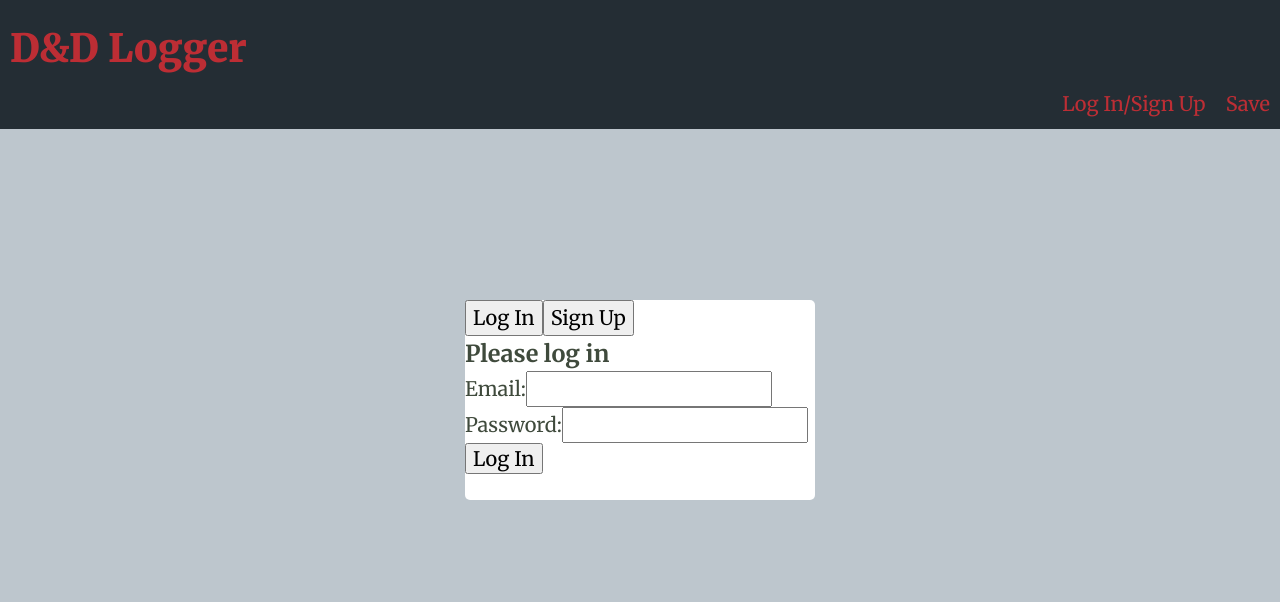
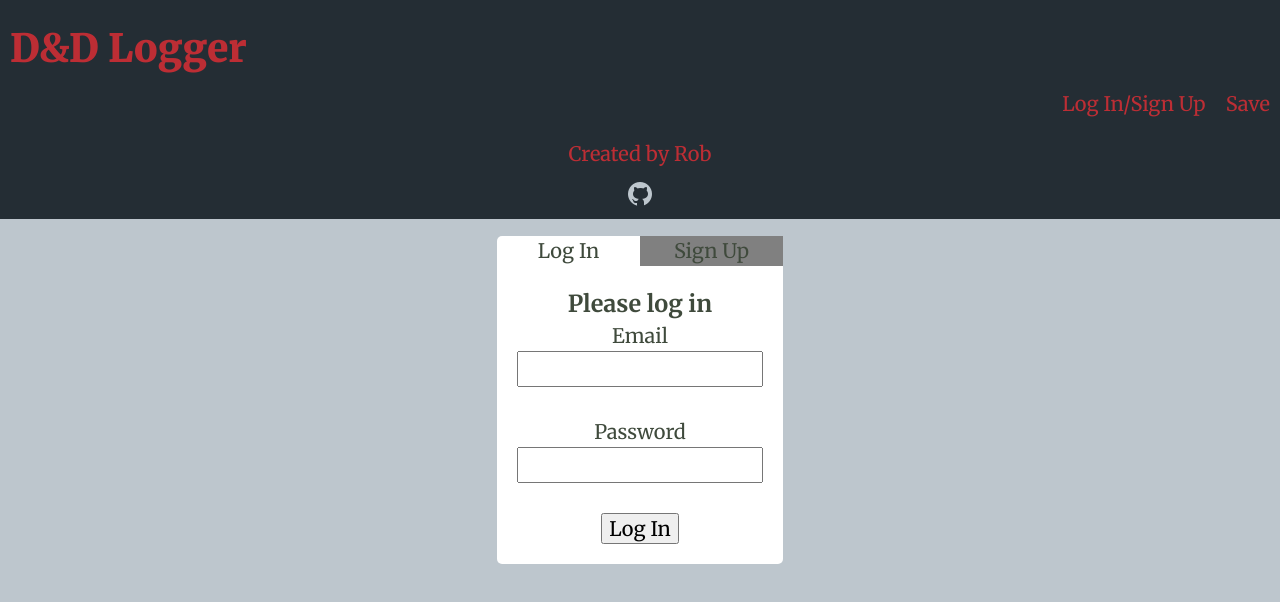
Before and after one commit to RobLR/dndlogger, a React (Create React App) app: page /login in a window 1280 px wide. Shown: the top 602 px of the page. Built offline with nearby package versions, Linux system fonts and the light colour scheme.

Commit message:
- Basic styling complete

```diff
--- a/src/App.js
+++ b/src/App.js
@@ -8,6 +8,7 @@ import Homepage from './pages/home';
 import Header from './components/header';
 import UserAuthentication from './pages/userAuth';
 import { useEffect } from 'react';
+import Footer from './components/footer';
 
 function App() {
 	// Loads all of the userdata from local storage so that I can use it. Probably not needed if you have a proper backend and could just pull down the specific users data.
@@ -145,6 +146,7 @@ function App() {
 				/>
 			</Routes>
 			<Outlet />
+			<Footer />
 		</div>
 	);
 }
--- /dev/null
+++ b/src/components/footer.js
@@ -0,0 +1,10 @@
+export default function Footer() {
+	return (
+		<div className="footer">
+			<p>Created by Rob</p>
+			<a className="link" href="https://github.com/RobLR/dndlogger">
+				<img src={require('./github.png')} alt="Github" />
+			</a>
+		</div>
+	);
+}
--- a/src/components/form.js
+++ b/src/components/form.js
@@ -7,8 +7,6 @@ export default function NewLogForm(props) {
 	const [input, setInput] = useState({
 		sessionId: props.currentUserData.currentId,
 	});
-	const [valid, setValid] = useState(false);
-	const [saved, setSaved] = useState(false);
 	let dummyUserData = { ...props.currentUserData };
 
 	const handleInputChange = (e) =>
@@ -17,32 +15,17 @@ export default function NewLogForm(props) {
 			[e.currentTarget.name]: e.currentTarget.value,
 		});
 
-	// TODO
-	const checkValidation = () => {
-		return true;
-	};
-
 	const handleSubmit = (e) => {
 		e.preventDefault();
-		setSaved(true);
-		setValid(checkValidation()); //Need to change, currently making you have to click save twice because it takes time for state to update.
-		if (valid) {
-			dummyUserData.logs.push(input);
-			dummyUserData.currentId += 1;
-			props.setCurrentUserData(dummyUserData);
-			props.updateUserData();
-			navigate(`/${input.sessionId}`);
-		}
+		dummyUserData.logs.push(input);
+		dummyUserData.currentId += 1;
+		props.setCurrentUserData(dummyUserData);
+		props.updateUserData();
+		navigate(`/${input.sessionId}`);
 	};
 
 	return (
 		<form action="" onSubmit={handleSubmit}>
-			{saved && !valid && (
-				<span>
-					This name and date combination already exists. Please enter a
-					different combination.
-				</span>
-			)}
 			<label>
 				Session Name:
 				<input
--- a/src/components/login.js
+++ b/src/components/login.js
@@ -34,12 +34,12 @@ export default function Login(props) {
 	};
 
 	return (
-		<main>
+		<div className="authForm">
 			<h3>Please log in</h3>
-			{errorMessage && <p>{errorMessage}</p>}
+			{errorMessage && <p className="errorMessage">{errorMessage}</p>}
 			<form onSubmit={handleLogin}>
 				<label>
-					Email:
+					Email <br />
 					<input
 						required
 						type="email"
@@ -47,8 +47,9 @@ export default function Login(props) {
 						onChange={handleInputChange}
 					/>
 				</label>
+				<br />
 				<label>
-					Password:
+					Password <br />
 					<input
 						required
 						type="password"
@@ -56,8 +57,9 @@ export default function Login(props) {
 						onChange={handleInputChange}
 					/>
 				</label>
+				<br />
 				<input type="submit" value="Log In" />
 			</form>
-		</main>
+		</div>
 	);
 }
--- a/src/components/signup.js
+++ b/src/components/signup.js
@@ -46,12 +46,12 @@ export default function Signup(props) {
 	};
 
 	return (
-		<div>
+		<div className="authForm">
 			<h3>Please enter your details</h3>
-			{errorMessage && <p>{errorMessage}</p>}
+			{errorMessage && <p className="errorMessage">{errorMessage}</p>}
 			<form onSubmit={handleSignup}>
 				<label>
-					Email address:{' '}
+					Email address <br />
 					<input
 						required
 						type="email"
@@ -59,8 +59,9 @@ export default function Signup(props) {
 						onChange={handleInputChange}
 					/>
 				</label>
+				<br />
 				<label>
-					Username:{' '}
+					Username <br />
 					<input
 						required
 						type="text"
@@ -68,8 +69,9 @@ export default function Signup(props) {
 						onChange={handleInputChange}
 					/>
 				</label>
+				<br />
 				<label>
-					Choose a password:{' '}
+					Choose a password <br />
 					<input
 						required
 						type="password"
@@ -77,8 +79,9 @@ export default function Signup(props) {
 						onChange={handleInputChange}
 					/>
 				</label>
+				<br />
 				<label>
-					Repeat password:{' '}
+					Repeat password <br />
 					<input
 						required
 						type="password"
@@ -86,6 +89,7 @@ export default function Signup(props) {
 						onChange={handleInputChange}
 					/>
 				</label>
+				<br />
 				<input type="submit" value="Sign Up!" />
 			</form>
 		</div>
--- a/src/pages/home.js
+++ b/src/pages/home.js
@@ -3,10 +3,19 @@ import { Link } from 'react-router-dom';
 export default function Homepage() {
 	return (
 		<main>
-			<img src="" alt="" />
+			{/* <img
+				className="backgroundImg"
+				src={require('./resized-DNDNotes2.webp')}
+				alt="d&d notes"
+			/> */}
 			<h2>Welcome!</h2>
-			<p>This is a simple program aimed at keeping track of D&D sessions</p>
-			<Link to="/newlog">Get Started!</Link>
+			<p>
+				This is a simple program aimed at keeping track of D&D sessions. Start
+				by creating a new account and then making some logs.
+			</p>
+			<Link className="start" to="/newlog">
+				Get Started!
+			</Link>
 		</main>
 	);
 }
--- a/src/pages/log.js
+++ b/src/pages/log.js
@@ -6,11 +6,14 @@ export default function Log(props) {
 	let currentLog = props.currentUserData.logs[logId];
 
 	return (
-		<main>
-			<Link to="/loglist">Return to list</Link>
-			<h2>
+		<main className="log">
+			<Link className="return" to="/loglist">
+				Return to list
+			</Link>
+			<h2 className="logHeading">
 				{currentLog.sessionName} ({currentLog.sessionDate})
 			</h2>
+			<hr className="line" />
 			<h3>Start Location: {currentLog.startLoc}</h3>
 			<h3>End Location: {currentLog.endLoc}</h3>
 			<p>{currentLog.sessionNotes}</p>
--- a/src/pages/loglist.js
+++ b/src/pages/loglist.js
@@ -10,7 +10,7 @@ function LogList(props) {
 				<h2>Log List</h2>
 				<p>Here you can find a list of all your saved logs</p>
 
-				<div>
+				<div className="logList">
 					<input
 						value={searchParams.get('filter') || ''}
 						onChange={(event) => {
@@ -22,8 +22,6 @@ function LogList(props) {
 							}
 						}}
 					/>
-					{/* TODO */}
-					{/* <label for="timePeriod">Time period: </label> <!--Create a dropdown/range slider for dates--> */}
 
 					{logs
 						.filter((log) => {
--- a/src/pages/userAuth.js
+++ b/src/pages/userAuth.js
@@ -12,13 +12,29 @@ export default function UserAuthentication(props) {
 	return (
 		<div className="modalDiv">
 			<div className="modal">
-				<div>
-					<button id="login" onClick={switchMode}>
+				<div className="loginNav">
+					<span
+						className={
+							loginOrSignup === 'login'
+								? 'loginsignup '
+								: 'loginsignup inactive'
+						}
+						id="login"
+						onClick={switchMode}
+					>
 						Log In
-					</button>
-					<button id="signup" onClick={switchMode}>
+					</span>
+					<span
+						className={
+							loginOrSignup === 'signup'
+								? 'loginsignup '
+								: 'loginsignup inactive'
+						}
+						id="signup"
+						onClick={switchMode}
+					>
 						Sign Up
-					</button>
+					</span>
 				</div>
 				{loginOrSignup === 'login' && (
 					<Login
--- a/src/styles.css
+++ b/src/styles.css
@@ -177,6 +177,26 @@ body {
 	background-color: rgba(128, 128, 128, 0.573);
 }
 
+main {
+	min-height: 100vh;
+	display: flex;
+	flex-direction: column;
+	align-items: center;
+	max-inline-size: 60rem;
+	margin-inline: auto;
+	padding-top: 1em;
+}
+
+.footer {
+	background-color: black;
+	color: red;
+
+	display: flex;
+	flex-direction: column;
+	align-items: center;
+	padding-top: 0.5em;
+}
+
 /* Mobile Navigation */
 @media (max-width: 35em) {
 	.header {
@@ -204,6 +224,19 @@ body {
 	color: red;
 }
 
+.start {
+	background-color: black;
+	text-decoration: none;
+	color: red;
+	border-radius: 5px;
+	padding: 0.5em;
+	transition: 0.5s;
+}
+
+.start:hover {
+	background-color: rgb(69, 69, 69);
+}
+
 .modalDiv {
 	width: 100vw;
 	height: 100vh;
@@ -214,9 +247,78 @@ body {
 	justify-content: center;
 	align-items: center;
 }
+
 .modal {
-	width: 350px;
-	height: 200px;
 	background-color: white;
 	border-radius: 5px;
 }
+
+.loginNav {
+	display: flex;
+	justify-content: space-evenly;
+}
+
+.loginsignup {
+	width: 50%;
+	text-align: center;
+}
+
+.loginsignup:hover {
+	cursor: pointer;
+}
+
+.inactive {
+	background-color: gray;
+}
+
+.authForm {
+	display: flex;
+	flex-direction: column;
+	align-items: center;
+	padding: 1em;
+}
+
+form {
+	display: flex;
+	flex-direction: column;
+	align-items: center;
+	text-align: center;
+}
+
+.errorMessage {
+	color: red;
+}
+
+.logList {
+	display: flex;
+	flex-direction: column;
+	align-items: center;
+	margin-block-start: 1em;
+}
+
+.return {
+	position: absolute;
+	left: 1em;
+}
+
+.logHeading {
+	margin-top: 1.5em;
+}
+
+.log {
+	display: flex;
+	align-items: flex-start;
+}
+
+.line {
+	color: red;
+	background-color: red;
+	height: 2px;
+	width: 100%;
+}
+
+/* .backgroundImg {
+	position: absolute;
+	z-index: -1;
+	box-shadow: 0px 8px black inset;
+} */
```
Also changed, not shown: src/components/github.png (added), src/pages/resized-DNDNotes2.webp (added).
